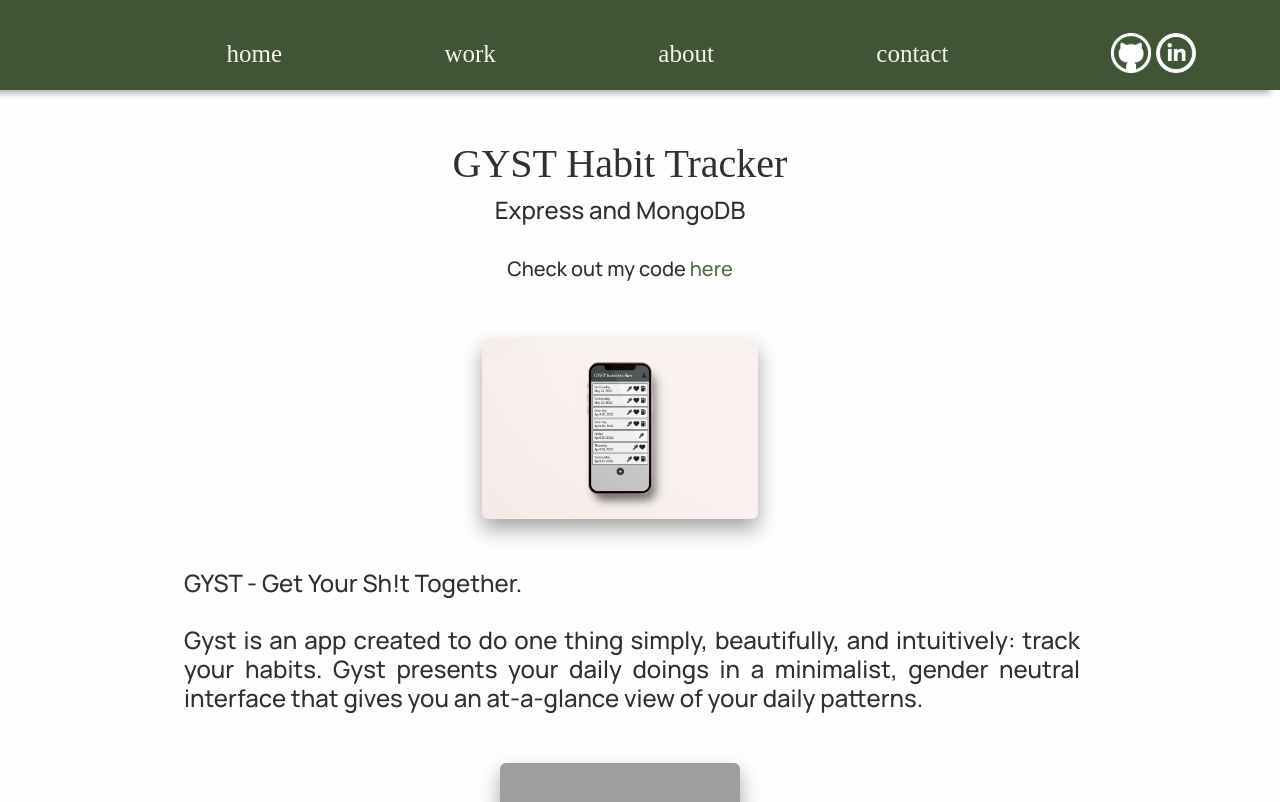
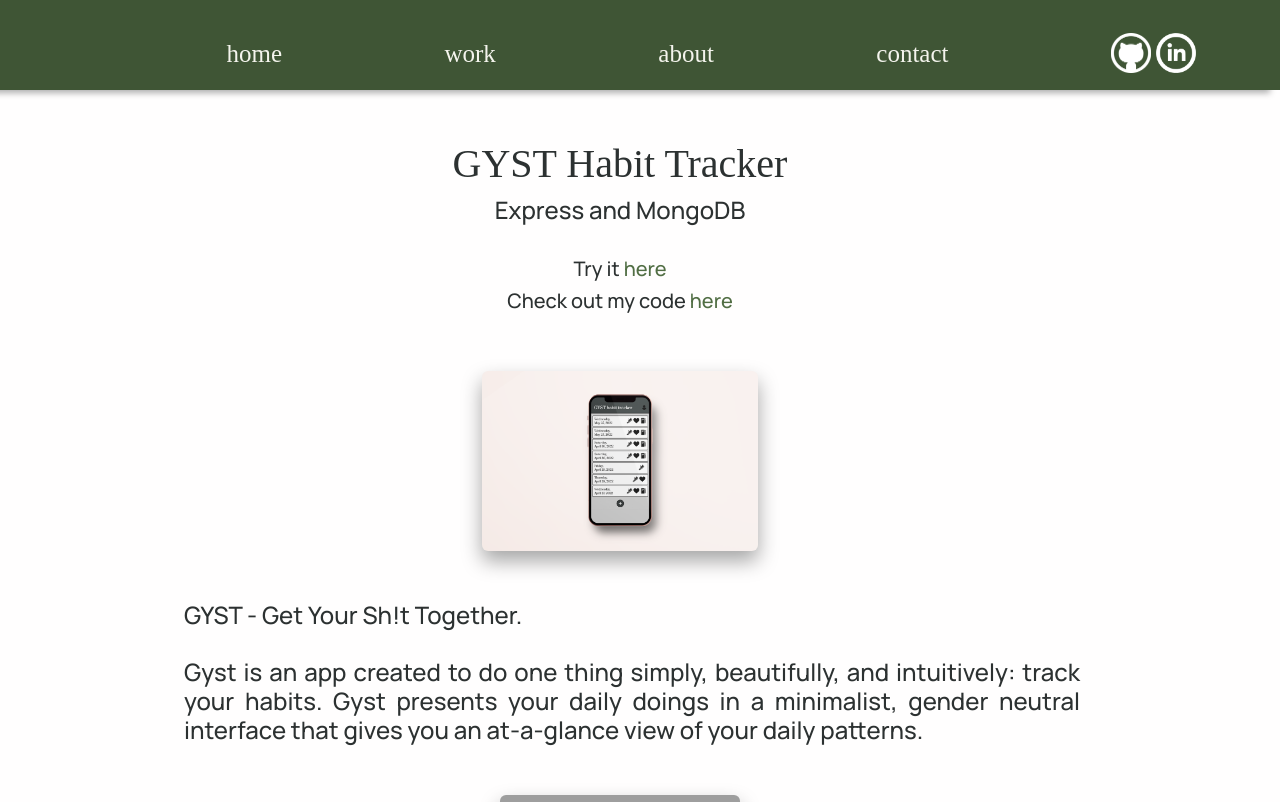
Before and after one commit to jac-lene/portfolio, a React (Create React App) app: page /work/gyst in a window 1280 px wide. Shown: the top 802 px of the page. Built offline with nearby package versions, Linux system fonts and the light colour scheme; grey boxes are pictures that could not be loaded; a web font is replaced by a local one.

Commit message:
links and resume updated

```diff
--- a/src/Pages/Gyst.js
+++ b/src/Pages/Gyst.js
@@ -21,6 +21,11 @@ function Gyst() {
     <h1>GYST Habit Tracker</h1>
     <h4>Express and MongoDB</h4>
     <br/>
+    <h5>Try it {" "}
+      <a href='https://project-2-gyst.herokuapp.com/' target="_blank" rel="noreferrer noopener">
+        here
+        </a>
+      </h5>
     <h5>Check out my code {" "}
       <a href='https://github.com/jac-lene/Gyst-Habit-Tracker' target="_blank" rel="noreferrer noopener">
       here
--- a/src/Pages/Raccoons.js
+++ b/src/Pages/Raccoons.js
@@ -19,6 +19,11 @@ function Raccoons() {
     <h1>Raccoons</h1>
     <h4>Vanilla Javascript</h4>
     <br/>
+    <h5>Try it {" "}
+      <a href='https://pages.git.generalassemb.ly/jac-lene/project1/' target="_blank" rel="noreferrer noopener">
+        here
+        </a>
+      </h5>
     <h5>Check out my code {" "}
       <a href='https://github.com/jac-lene/Raccoons-Game' target="_blank" rel="noreferrer noopener">
       here
--- a/src/Pages/Socklab.js
+++ b/src/Pages/Socklab.js
@@ -18,6 +18,11 @@ function Socklab() {
       <h1>Socklab</h1>
       <h4>Full Stack Developer, React and Django</h4>
       <br/>
+      <h5>Try it {" "}
+      <a href='https://socklab-customizer.netlify.app/' target="_blank" rel="noreferrer noopener">
+        here
+        </a>
+      </h5>
       <h5>Check out my code: {" "}
         <a href='https://github.com/jac-lene/Sock-Lab-Frontend' target="_blank" rel="noreferrer noopener">
         Front
```
Also changed, not shown: 1 other file (tests, documents, lock files or other folders).
